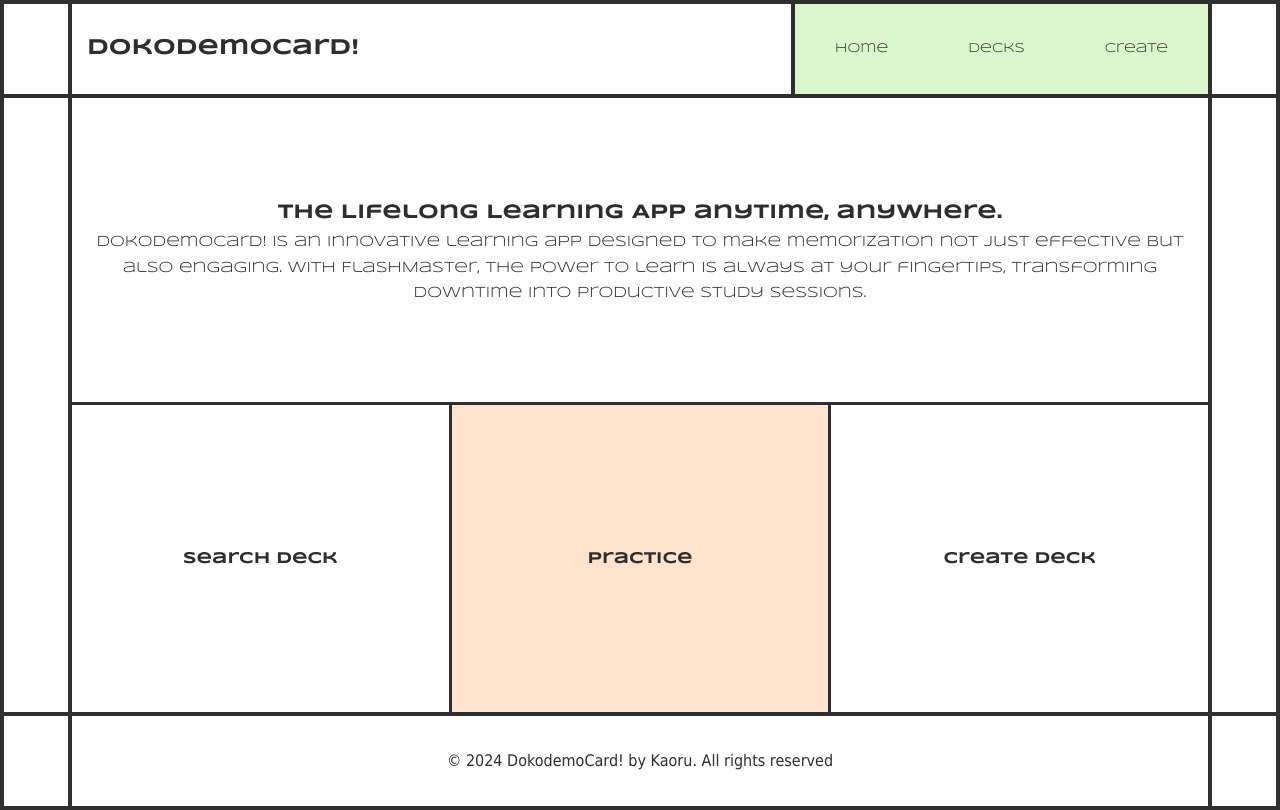
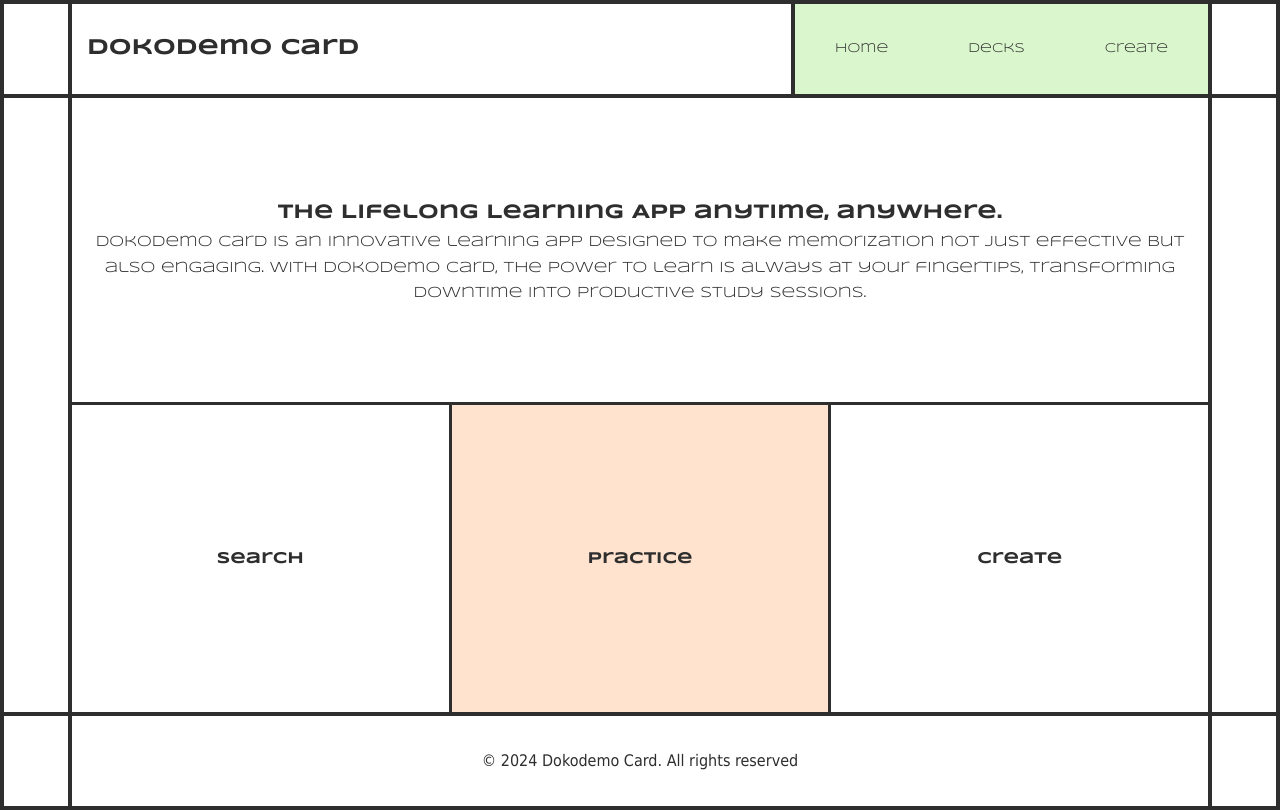
Before and after one commit to CarlSmoky/flashcard_client, a React (Create React App) app: page / in a window 1280 px wide. Built offline with nearby package versions, Linux system fonts and the light colour scheme; no server answers; a web font is replaced by a local one.

Commit message:
Change title

```diff
--- a/src/components/Footer.jsx
+++ b/src/components/Footer.jsx
@@ -25,7 +25,7 @@ const Footer = () => {
   const currentYear = currentDate.getFullYear();
   return (
     <StyledFooter>
-      <p>© {currentYear} DokodemoCard! by Kaoru. All rights reserved</p>
+      <p>© {currentYear} Dokodemo Card. All rights reserved</p>
     </StyledFooter>
   )
 }
--- a/src/components/Navbar.jsx
+++ b/src/components/Navbar.jsx
@@ -1,6 +1,5 @@
-import React from 'react';
-import styled from 'styled-components';
-import Burger from './Burger';
+import styled from "styled-components";
+import Burger from "./Burger";
 
 const Nav = styled.nav`
   display: flex;
@@ -28,7 +27,7 @@ const Navbar = () => {
   return (
     <Nav>
       <div className="logo">
-        DokodemoCard!
+        Dokodemo Card
       </div>
       <Burger />
     </Nav>
--- a/src/pages/Menu.jsx
+++ b/src/pages/Menu.jsx
@@ -106,18 +106,18 @@ const Menu = () => {
         <div className="header">
           <div>
             <h1>The Lifelong Learning App anytime, anywhere.</h1>
-            <p>DokodemoCard! is an innovative learning app designed to make memorization not just effective but also engaging. With FlashMaster, the power to learn is always at your fingertips, transforming downtime into productive study sessions.</p>
+            <p>Dokodemo Card is an innovative learning app designed to make memorization not just effective but also engaging. With Dokodemo Card, the power to learn is always at your fingertips, transforming downtime into productive study sessions.</p>
           </div>
         </div>
         <div className="cards">
           <Link className="card-side" to={`/decklist`}>
-            <h2>Search Deck</h2>
+            <h2>Search</h2>
           </Link>
           <Link className="card-middle" to={`/decklist`}>
             <h2>Practice</h2>
           </Link>
           <Link className="card-side" to={`/create`}>
-            <h2>Create Deck</h2>
+            <h2>Create</h2>
           </Link>
         </div>
       </ Wrapper>
```
